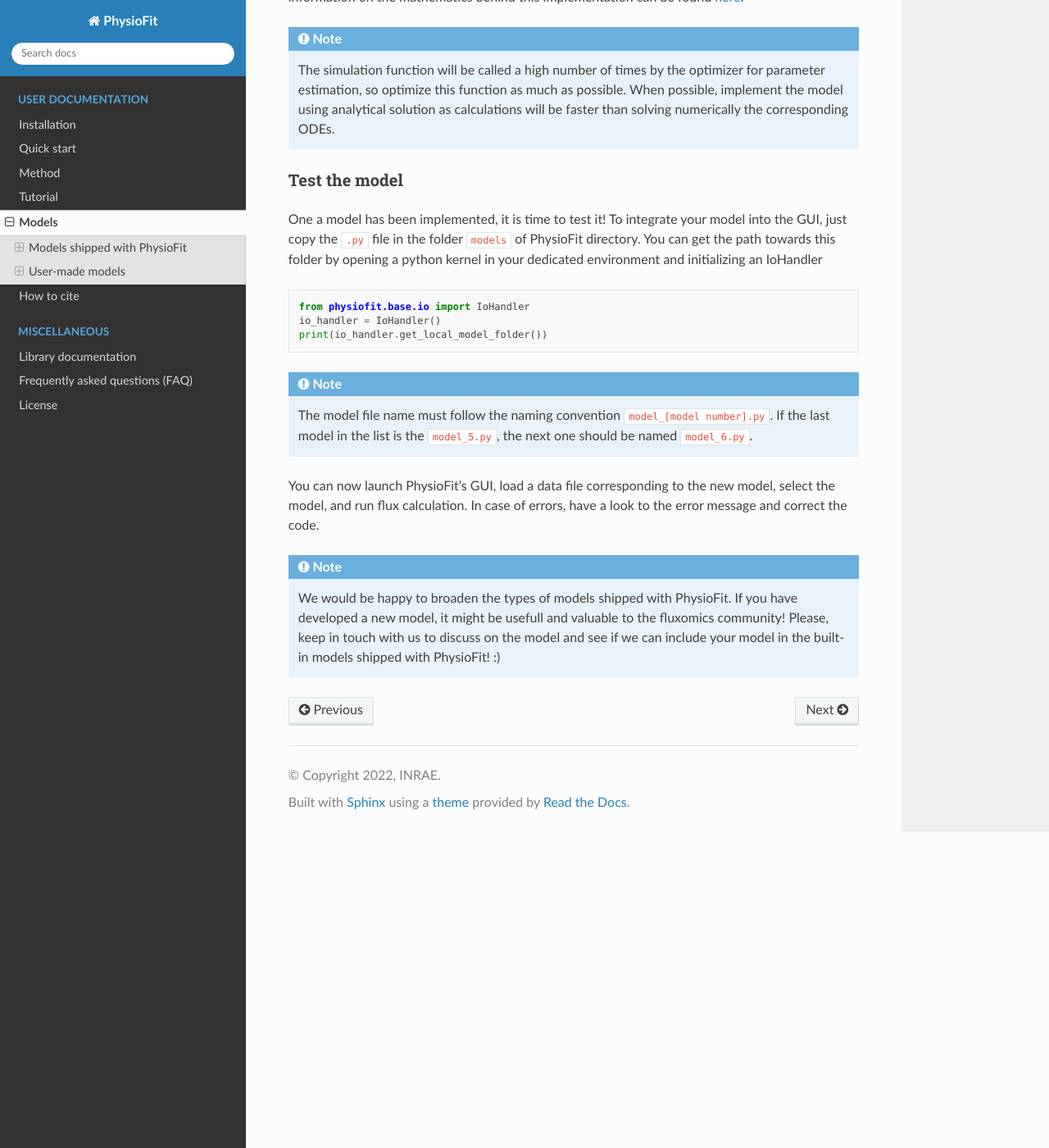
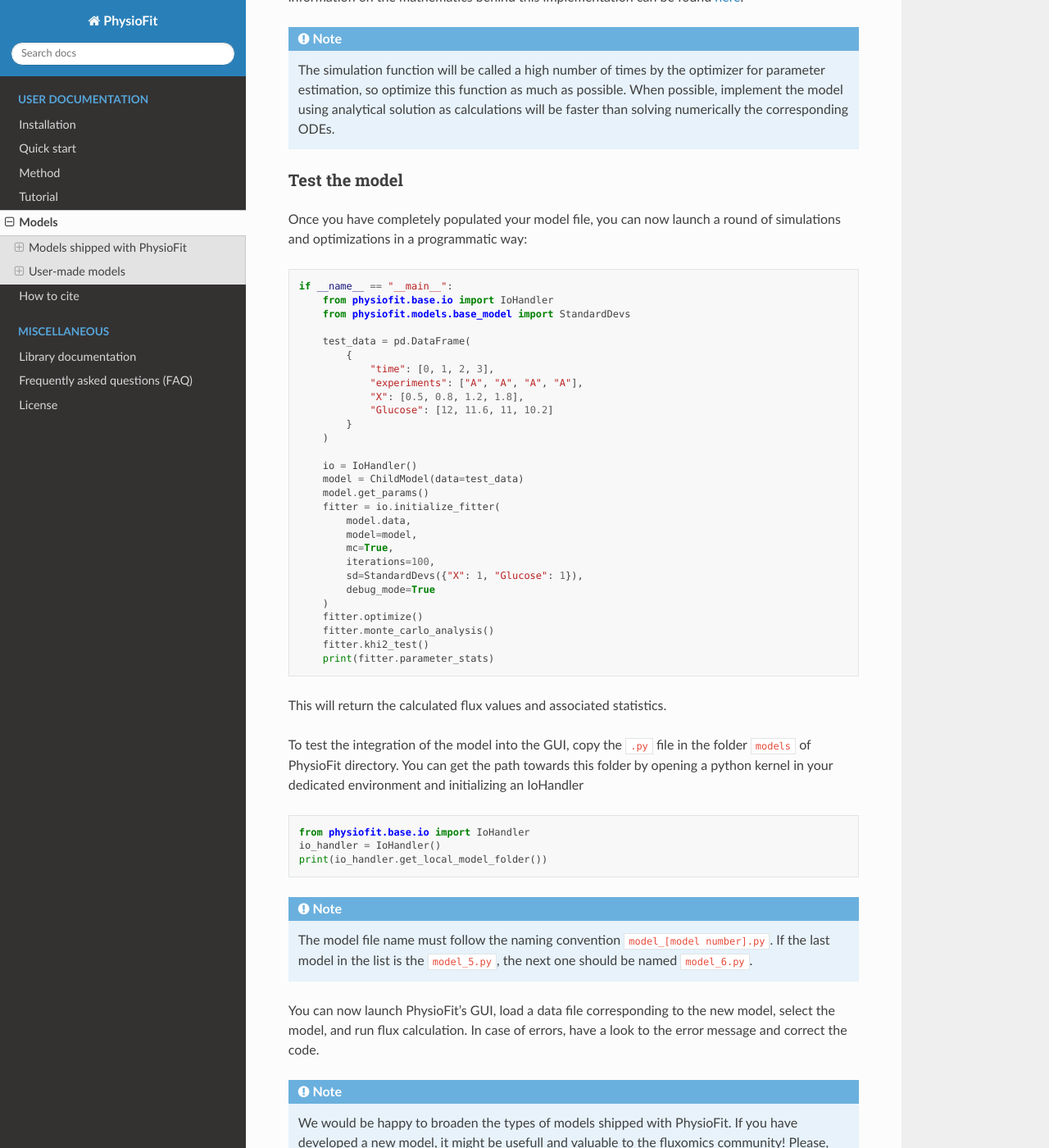
Before and after one commit to MetaSys-LISBP/PhysioFit, a Sphinx documentation site: the page built from docs/models.rst, in a window 1280 px wide and 1400 px high, scrolled down 9480 px. Shown: the whole window at 82% size. Built offline with Sphinx 7.4.7 and the Read the Docs theme 2.0.0, drawn with Linux system fonts in a browser that asks for light colours; some of the changed text lies outside the part shown.

Commit message:
Added model test and fixed broken links

```diff
--- a/docs/index.rst
+++ b/docs/index.rst
@@ -28,8 +28,8 @@ additional tailor-made models can be implemented by users.
    * **biologist-friendly**.
 
 It is one of the routine tools that we use at the
-`MetaSys team <http://www.toulouse-biotechnology-institute.fr/en/research/molecular-physiology-and-metabolism/metasys.html>`_
-and `MetaToul platform <http://www.metatoul.fr>`_ to calculate fluxes.
+`MetaSys team <https://www.toulouse-biotechnology-institute.fr/en/poles/equipe-metasys/>`_
+and `MetaToul platform <https://mth-metatoul.com/>`_ to calculate fluxes.
 
 The code is open-source, and available on `GitHub <https://github.com/MetaSys-LISBP/PhysioFit/>`_ under a
 :ref:`GPLv3 license <license>`.
--- a/docs/installation.rst
+++ b/docs/installation.rst
@@ -13,12 +13,6 @@ To install PhysioFit using Python's built-in installer, you can just run the fol
 .. code-block:: bash
 
     pip install physiofit
-
-Use :samp:`conda` to install from conda:
-
-.. code-block:: bash
-
-    conda install physiofit -c bioconda
 
 .. tip::  We recommend the creation of isolated environments for each python tool you install in your system using the python built-in `venv <https://docs.python.org/3/library/venv.html>`_ package or `Anaconda <https://www.anaconda.com/products/individual>`_.
 
--- a/docs/models.rst
+++ b/docs/models.rst
@@ -210,7 +210,7 @@ testing purposes. Here is an example of how you can test the model: ::
         test_data = pd.DataFrame(
             {
                 "time": [0, 1, 2, 3],
-                "experiment": ["A", "A", "A", "A"],
+                "experiments": ["A", "A", "A", "A"],
                 "X": [0.5, 0.8, 1.2, 1.8],
                 "Glucose": [12, 11.6, 11, 10.2]
             }
@@ -411,7 +411,7 @@ use the :samp:`empty_like` function from the numpy library: ::
         return simulated_matrix
 
 The math corresponding to the simulation function provided above as example can be found :ref:`here <default_steady-state_models>` (equations
-5 and 6).
+5 and 6). See :ref:`here <testing_the_model>` for information on how to test the completed model.
 
 This example showcases the use of analytical functions to simulate the flux dynamics. It is also possible to use
 numerical derivation to solve a system of ordinary differential equations (ODEs), which can be usefull when algebric derivation is not straightforward. This require the implementation of additional functions into the simulate
@@ -476,12 +476,48 @@ behind this implementation can be found :ref:`here <default_dynamic_models>`.
 
 .. note:: The simulation function will be called a high number of times by the optimizer for parameter estimation, so optimize this function as much as possible. When possible, implement the model using analytical solution as calculations will be faster than solving numerically the corresponding ODEs.
 
+.. _testing_the_model:
 
 Test the model
 --------------
 
-One a model has been implemented, it is time to test it! To integrate your model into the GUI, just copy the :file:`.py` file
-in the folder :file:`models` of PhysioFit directory. You can get the path towards this folder by opening a python kernel in your dedicated environment and initializing an IoHandler ::
+Once you have completely populated your model file, you can now launch a round of simulations and optimizations in a
+programmatic way: ::
+
+    if __name__ == "__main__":
+        from physiofit.base.io import IoHandler
+        from physiofit.models.base_model import StandardDevs
+
+        test_data = pd.DataFrame(
+            {
+                "time": [0, 1, 2, 3],
+                "experiments": ["A", "A", "A", "A"],
+                "X": [0.5, 0.8, 1.2, 1.8],
+                "Glucose": [12, 11.6, 11, 10.2]
+            }
+        )
+
+        io = IoHandler()
+        model = ChildModel(data=test_data)
+        model.get_params()
+        fitter = io.initialize_fitter(
+            model.data,
+            model=model,
+            mc=True,
+            iterations=100,
+            sd=StandardDevs({"X": 1, "Glucose": 1}),
+            debug_mode=True
+        )
+        fitter.optimize()
+        fitter.monte_carlo_analysis()
+        fitter.khi2_test()
+        print(fitter.parameter_stats)
+
+This will return the calculated flux values and associated statistics.
+
+To test the integration of the model into the GUI, copy the :file:`.py` file
+in the folder :file:`models` of PhysioFit directory. You can get the path towards this folder by opening a python
+kernel in your dedicated environment and initializing an IoHandler ::
 
     from physiofit.base.io import IoHandler
     io_handler = IoHandler()
--- a/docs/quickstart.rst
+++ b/docs/quickstart.rst
@@ -57,4 +57,4 @@ scripts:
 
   import physiofit
 
-.. seealso::  Have a look at our :ref:`library showcase <Library documentation>` if you are interested in this feature.
+.. seealso::  Have a look at our :ref:`API <Library documentation>` if you are interested in this feature.
```
